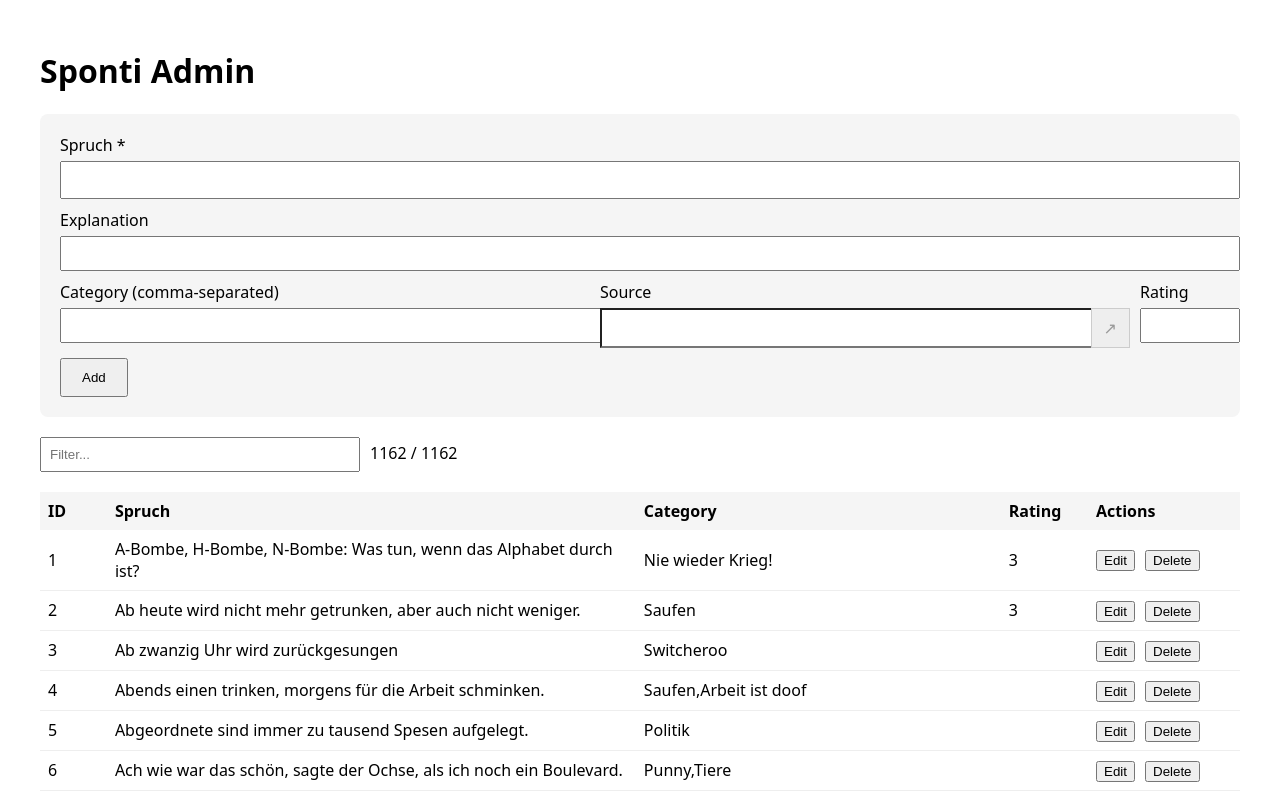
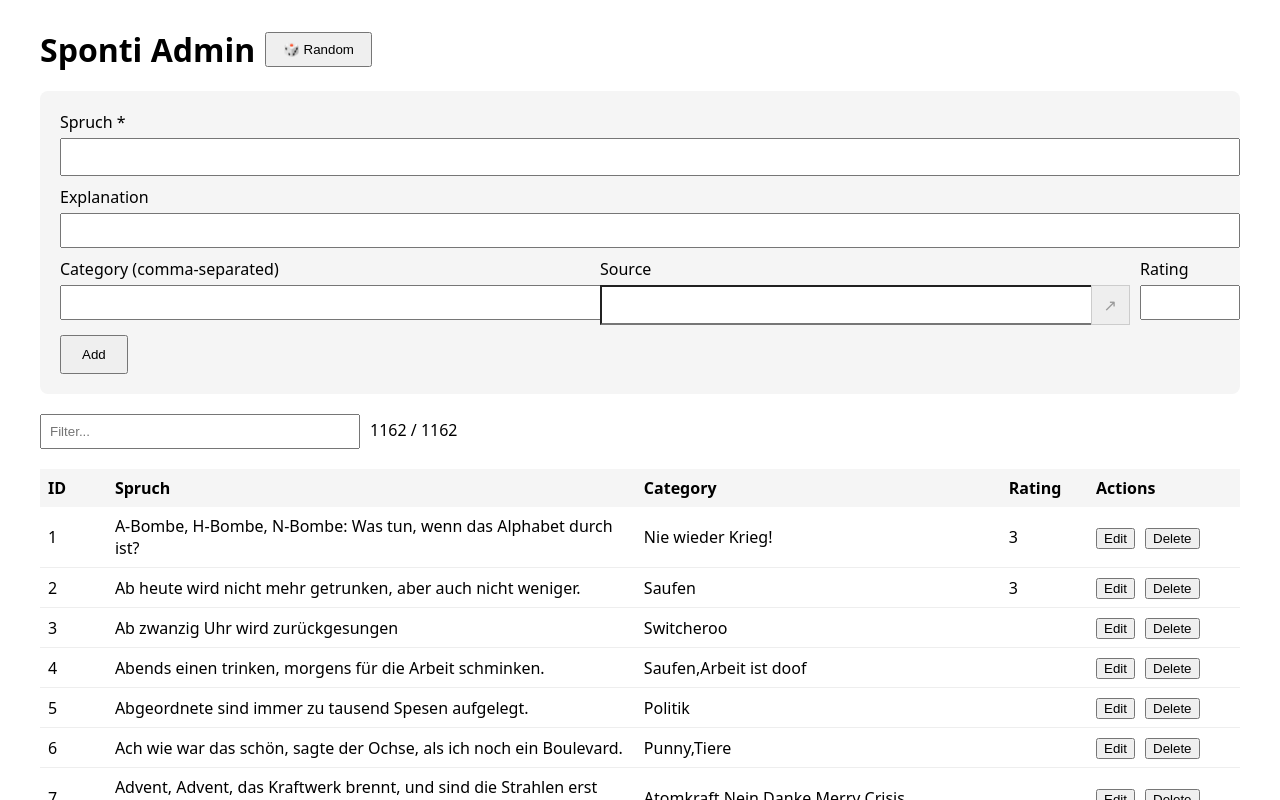
Before and after one commit to dnnsmnstrr/sponti-api, a Next.js app: page /admin in a window 1280 px wide. Shown: the top 800 px of the page. Built offline with nearby package versions, Linux system fonts and the light colour scheme.

Commit message:
feat: enhance admin interface with random quote selection and update README sources

```diff
--- a/src/app/admin/page.tsx
+++ b/src/app/admin/page.tsx
@@ -81,6 +81,12 @@ export default function Admin() {
     setEditId(s.id);
   };
 
+  const handleRandom = () => {
+    if (sprueche.length === 0) return;
+    const random = sprueche[Math.floor(Math.random() * sprueche.length)];
+    handleEdit(random);
+  };
+
   const filtered = sprueche.filter(s =>
     s.spruch.toLowerCase().includes(filter.toLowerCase()) ||
     s.category?.toLowerCase().includes(filter.toLowerCase())
@@ -88,7 +94,10 @@ export default function Admin() {
 
   return (
     <div style={{ maxWidth: 1200, margin: "0 auto", padding: 20, fontFamily: "system-ui" }}>
-      <h1>Sponti Admin</h1>
+      <div style={{ display: "flex", alignItems: "center", gap: 10, marginBottom: 20 }}>
+        <h1 style={{ margin: 0 }}>Sponti Admin</h1>
+        <button type="button" onClick={handleRandom} style={{ padding: "8px 16px" }}>🎲 Random</button>
+      </div>
 
       <form onSubmit={handleSubmit} style={{ marginBottom: 20, padding: 20, background: "#f5f5f5", borderRadius: 8 }}>
         <div style={{ marginBottom: 10 }}>
```
Also changed, not shown: sprueche.json, 1 other file (tests, documents, lock files or other folders).
